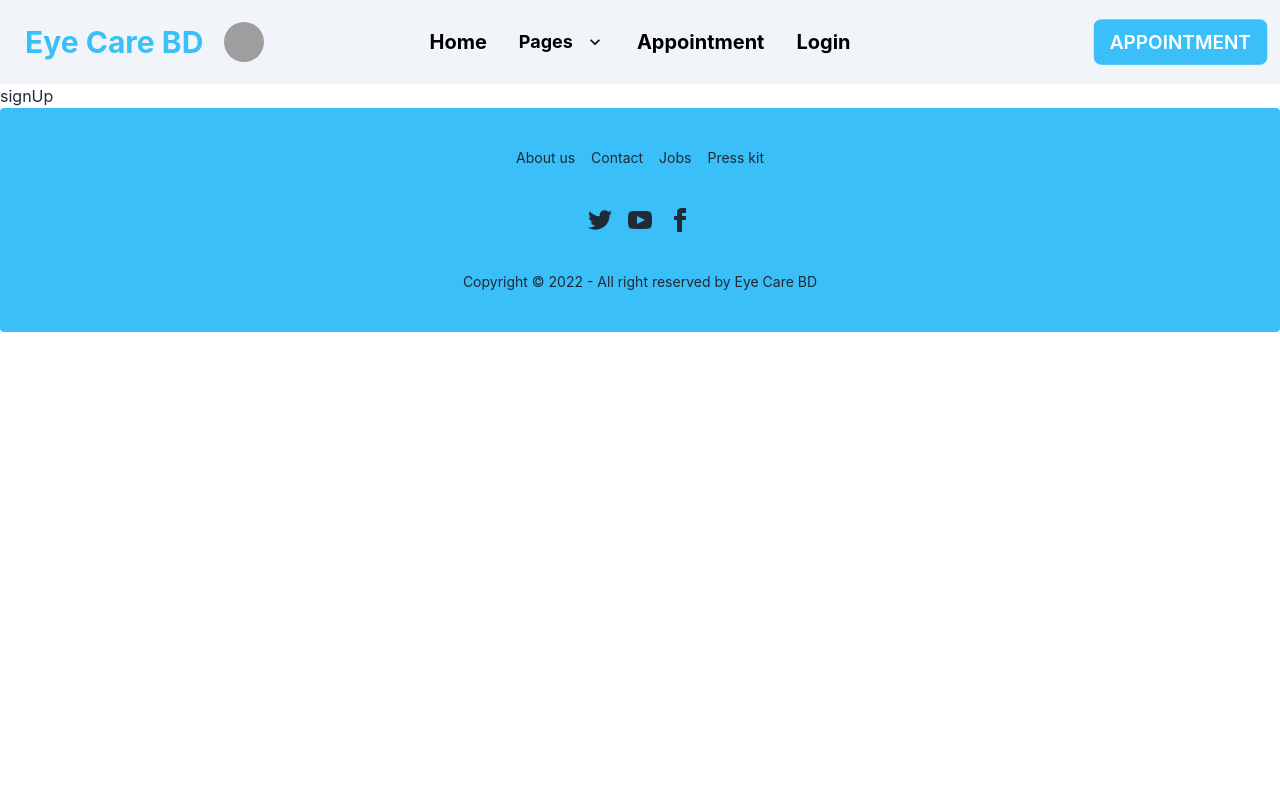
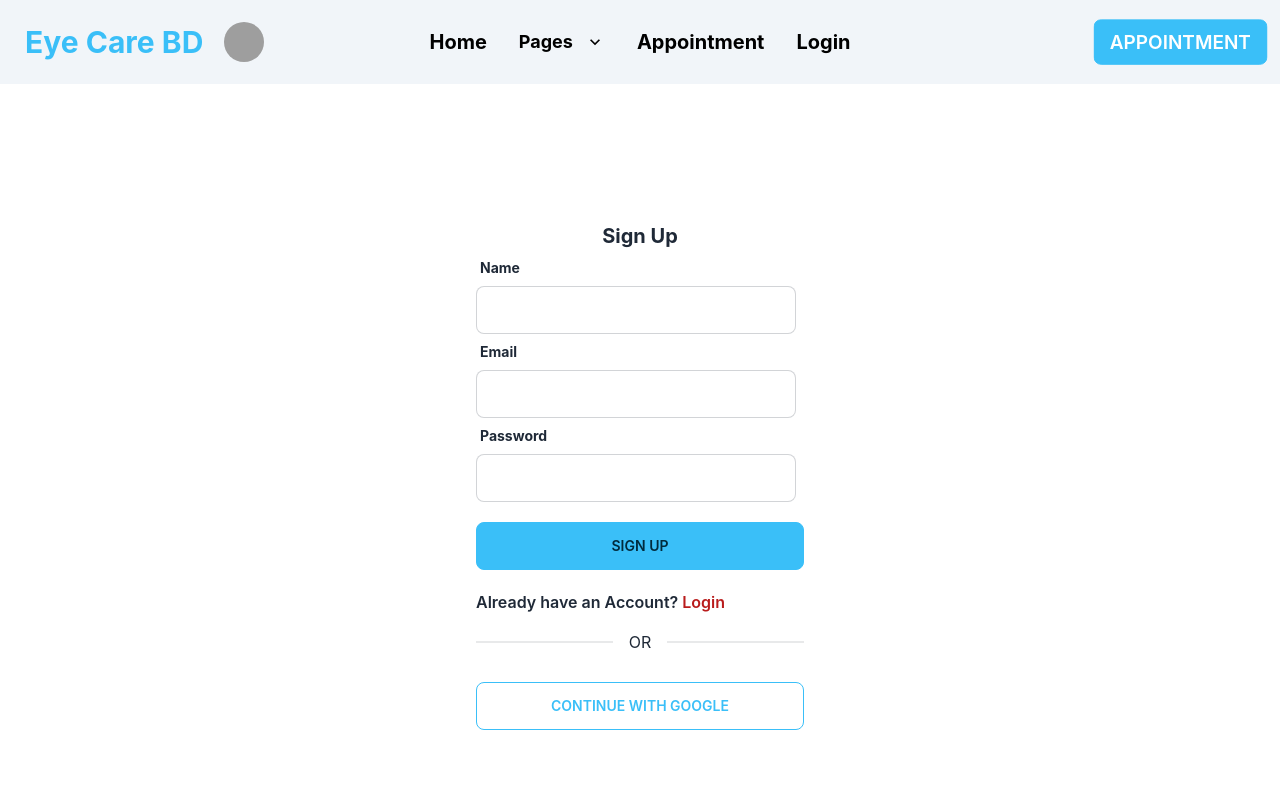
Before and after one commit to Tauhidul-IR/Eye-care-bd, a React (Create React App) app: page /signUp in a window 1280 px wide. Shown: the top 800 px of the page. Built offline with nearby package versions, Linux system fonts and the light colour scheme; grey boxes are pictures that could not be loaded; the HTML template or start-up script is replaced by a standard one.

Commit message:
login page design

```diff
--- a/package.json
+++ b/package.json
@@ -12,6 +12,7 @@
     "react": "^18.2.0",
     "react-day-picker": "^8.4.1",
     "react-dom": "^18.2.0",
+    "react-hook-form": "^7.41.1",
     "react-icons": "^4.7.1",
     "react-router-dom": "^6.6.1",
     "react-scripts": "5.0.1",
--- a/src/Components/Shared/Navbar/Navbar.js
+++ b/src/Components/Shared/Navbar/Navbar.js
@@ -17,7 +17,7 @@ const Navbar = () => {
             </ul>
         </li>
         <li><Link to={'/appointment'} className='text-xl font-bold text-black'>Appointment</Link></li>
-        <li><Link className='text-xl font-bold text-black'>Login</Link></li>
+        <li><Link to={'/login'} className='text-xl font-bold text-black'>Login</Link></li>
     </>
     return (
         <div>
--- a/src/Pages/Login/Login.js
+++ b/src/Pages/Login/Login.js
@@ -1,9 +1,77 @@
 import React from 'react';
+import { useState } from "react";
+import { useForm } from "react-hook-form";
+import { Link } from 'react-router-dom';
 
 const Login = () => {
+    const { register, handleSubmit } = useForm();
+
+
+    const handleLogin = () => {
+
+    }
+    const handleGoogleLogin = () => {
+
+    }
+
+
     return (
-        <div>
-            login
+        <div className='h-[800px] flex justify-center items-center'>
+            <div className='w-96 p-7'>
+                <h2 className='text-3xl text-info text-center font-bold'>Login</h2>
+                {/* -----------------Start Form------------------ */}
+                <form onSubmit={handleSubmit(handleLogin)}>
+                    {/* --------------email---------------------------------- */}
+                    <div className="form-control w-full max-w-xs">
+                        <label className="label"><span className="label-text font-bold">Email</span></label>
+                        <input
+                            {...register("email", {
+                                required: "Email Address is required"
+                            })}
+                            type="email" className="input input-bordered w-full max-w-xs" />
+
+                        {/* {errors.email && <p className='text-red-700'>{errors.email?.message}</p>} */}
+                    </div>
+                    {/* --------------email---------------------------------- */}
+
+
+
+
+                    {/* --------------password---------------------------------- */}
+                    <div className="form-control w-full max-w-xs">
+                        <label className="label"><span className="label-text font-bold">Password</span></label>
+                        <input
+                            {...register("password", {
+                                required: "Password Required",
+                                minLength: { value: 6, message: 'Password must be 6 characters or more.!!!' }
+                            })}
+                            type="password" className="input input-bordered w-full max-w-xs" />
+                        {/* {errors.password && <p className='text-red-700'>{errors.password?.message}</p>} */}
+                        {/* forget password */}
+                        <label className="label"><span className="label-text mb-5 text-primary"><Link to={'/resetPassword'}>Forget Password</Link></span></label>
+                    </div>
+                    {/* --------------password---------------------------------- */}
+
+
+                    {/* --------------Login Btn---------------------------------- */}
+                    <input className='btn btn-info w-full' type="submit" value={'Login'} />
+                </form>
+
+                {/* error display------------------------- */}
+                <div>
+                    {
+                        // loginError && <p className='text-red-600'>{loginError}</p>
+                    }
+                </div>
+                {/* -------------End Form-------------- */}
+
+
+                <p className='font-semibold my-5'>New to Doctors Portal? <Link to={'/signUp'} className='text-red-800'>Create new account</Link></p>
+                <div className="divider">OR</div>
+                {/* -------------Google Login-------------- */}
+                <button onClick={handleGoogleLogin} className='btn btn-outline btn-info w-full my-4'>CONTINUE WITH GOOGLE</button>
+                {/* -------------Google Login-------------- */}
+            </div>
         </div>
     );
 };
--- a/src/Pages/Login/SignUp.js
+++ b/src/Pages/Login/SignUp.js
@@ -1,9 +1,91 @@
 import React from 'react';
+import { useForm } from 'react-hook-form';
+import { Link } from 'react-router-dom';
 
 const SignUp = () => {
+
+    const { register, handleSubmit, formState: { errors } } = useForm();
+
+    const handleSignUp = () => { }
+    const handleGoogleLogin = () => { }
+
+
+
+
     return (
-        <div>
-            signUp
+        <div className='h-[800px] flex justify-center items-center'>
+            <div className='w-96 p-7'>
+                <h2 className='text-xl text-center font-bold'>Sign Up</h2>
+                {/* -----------------Start Form------------------ */}
+                <form onSubmit={handleSubmit(handleSignUp)}>
+                    {/* --------------Name---------------------------------- */}
+                    <div className="form-control w-full max-w-xs">
+                        <label className="label"><span className="label-text font-bold">Name</span></label>
+                        <input
+                            {...register("name", {
+                                required: 'Name Must Given.'
+                            })}
+                            type="text" className="input input-bordered w-full max-w-xs" />
+                        {errors.name && <p className='text-red-500'>{errors.name?.message}</p>}
+
+                    </div>
+                    {/* --------------Name---------------------------------- */}
+
+
+
+
+                    {/* --------------email---------------------------------- */}
+                    <div className="form-control w-full max-w-xs">
+                        <label className="label"><span className="label-text font-bold">Email</span></label>
+                        <input
+                            {...register("email", {
+                                required: "Email is Required"
+                            })}
+                            type="email" className="input input-bordered w-full max-w-xs" />
+                        {errors.email && <p className='text-red-500'>{errors.email?.message}</p>}
+                    </div>
+                    {/* --------------email---------------------------------- */}
+
+
+
+
+
+                    {/* --------------password---------------------------------- */}
+                    <div className="form-control w-full max-w-xs">
+                        <label className="label"><span className="label-text font-bold">Password</span></label>
+                        <input
+                            {...register("password", {
+                                required: "Password is Required",
+                                minLength: { value: 6, message: 'Password must be 6 characters or more.!!!' },
+                                // regular expression
+                                pattern: { value: /(?=.*[A-Z])(?=.*[!@#$&*])(?=.*[0-9])(?=.*[a-z])/, message: "Password Must be Strong" }
+                            })}
+                            type="password" className="input input-bordered w-full max-w-xs" />
+                        {errors.password && <p className='text-red-500'>{errors.password?.message}</p>}
+                    </div>
+                    {/* --------------password---------------------------------- */}
+
+
+                    {/* --------------Submit Btn---------------------------------- */}
+                    <input className='btn btn-info w-full mt-5' type="submit" value={'Sign Up'} />
+                    {/* display Error */}
+                    <div>
+                        {
+                            // signUpError && <p className='text-red-600'>{signUpError}</p>
+                        }
+                    </div>
+                </form>
+                {/* -------------End Form-------------- */}
+
+
+
+
+                <p className='font-semibold my-5'>Already have an Account? <Link to={'/login'} className='text-red-700'>Login</Link></p>
+                <div className="divider">OR</div>
+                {/* -------------Google Sign in-------------- */}
+                <button onClick={handleGoogleLogin} className='btn btn-outline btn-info w-full my-4'>CONTINUE WITH GOOGLE</button>
+                {/* -------------Google Sign in-------------- */}
+            </div>
         </div>
     );
 };
```
Also changed, not shown: 1 other file (tests, documents, lock files or other folders).
